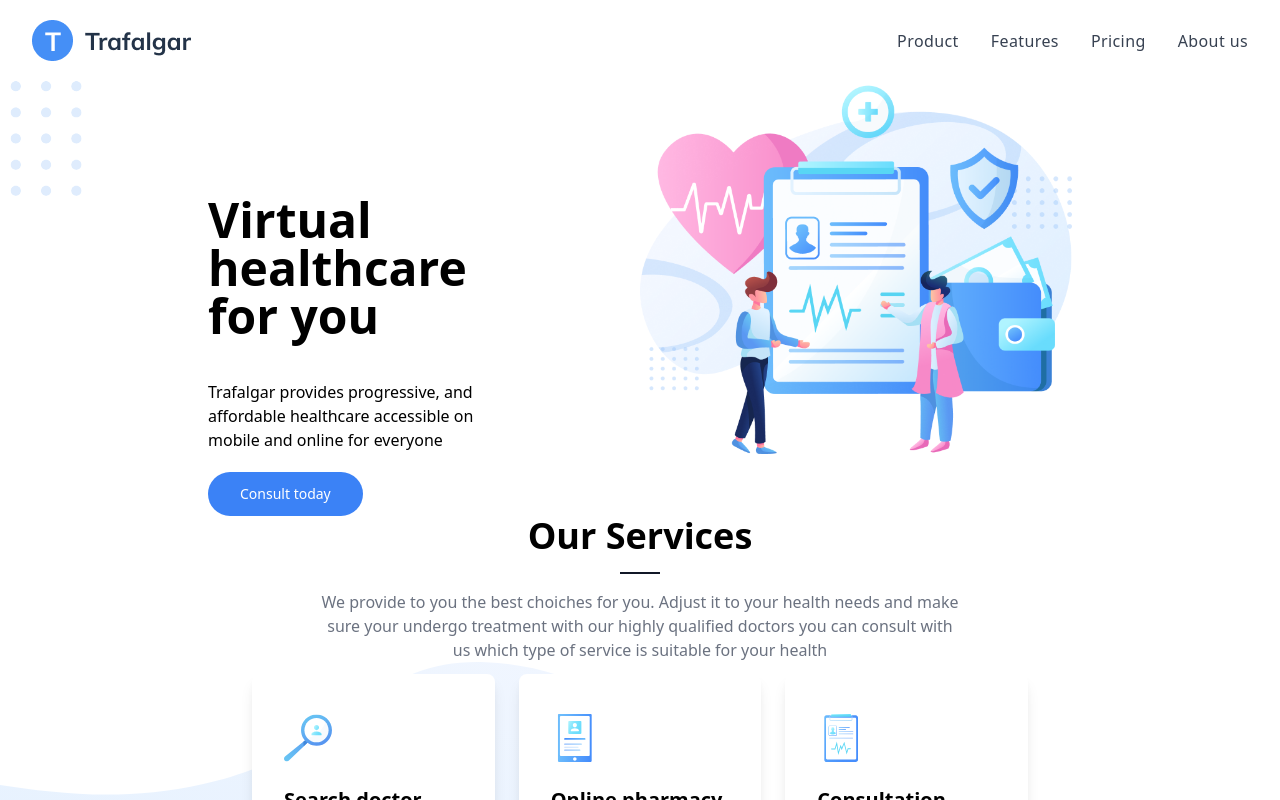
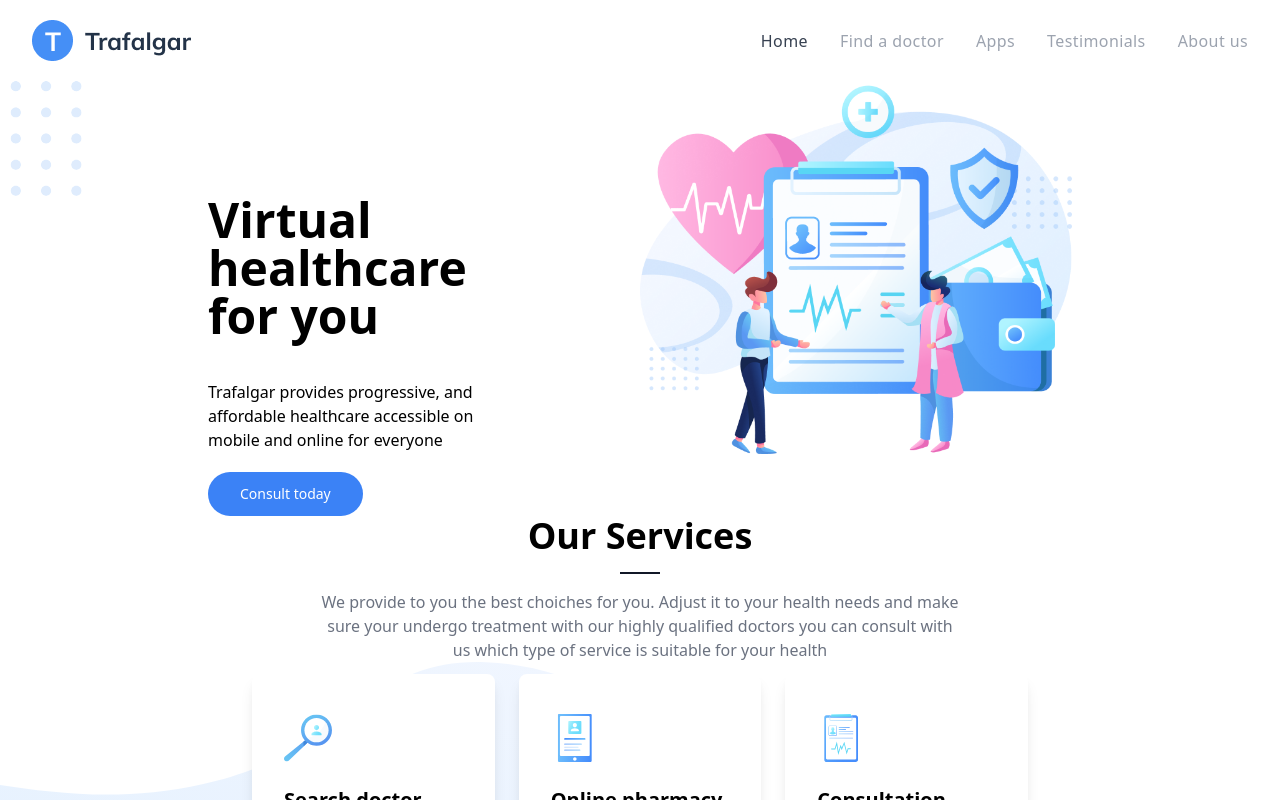
Before and after one commit to avoajaugochukwu/ui-components, a React (Create React App) app: page /Trafalgar in a window 1280 px wide. Shown: the top 800 px of the page. Built offline with nearby package versions, Linux system fonts and the light colour scheme.

Commit message:
Updated APp

```diff
--- a/src/screens/trafalgar/Nav.js
+++ b/src/screens/trafalgar/Nav.js
@@ -23,7 +23,7 @@ const Nav = () => {
               title="Our product"
               className="font-medium tracking-wide text-gray-700 transition-colors duration-200 hover:text-deep-purple-accent-400"
             >
-              Product
+              Home
               </a>
           </li>
           <li>
@@ -31,9 +31,9 @@ const Nav = () => {
               href="/"
               aria-label="Our product"
               title="Our product"
-              className="font-medium tracking-wide text-gray-700 transition-colors duration-200 hover:text-deep-purple-accent-400"
+              className="font-medium tracking-wide text-gray-400 transition-colors duration-200 hover:text-deep-purple-accent-400"
             >
-              Features
+              Find a doctor
               </a>
           </li>
           <li>
@@ -41,9 +41,9 @@ const Nav = () => {
               href="/"
               aria-label="Product pricing"
               title="Product pricing"
-              className="font-medium tracking-wide text-gray-700 transition-colors duration-200 hover:text-deep-purple-accent-400"
+              className="font-medium tracking-wide text-gray-400 transition-colors duration-200 hover:text-deep-purple-accent-400"
             >
-              Pricing
+              Apps
               </a>
           </li>
           <li>
@@ -51,12 +51,21 @@ const Nav = () => {
               href="/"
               aria-label="About us"
               title="About us"
-              className="font-medium tracking-wide text-gray-700 transition-colors duration-200 hover:text-deep-purple-accent-400"
+              className="font-medium tracking-wide text-gray-400 transition-colors duration-200 hover:text-deep-purple-accent-400"
+            >
+              Testimonials
+              </a>
+          </li>
+          <li>
+            <a
+              href="/"
+              aria-label="About us"
+              title="About us"
+              className="font-medium tracking-wide text-gray-400 transition-colors duration-200 hover:text-deep-purple-accent-400"
             >
               About us
               </a>
           </li>
-
         </ul>
         <div className="lg:hidden">
           <button
@@ -119,7 +128,7 @@ const Nav = () => {
                         title="Our product"
                         className="font-medium tracking-wide text-gray-700 transition-colors duration-200 hover:text-deep-purple-accent-400"
                       >
-                        Product
+                        Home
                         </a>
                     </li>
                     <li>
@@ -129,7 +138,7 @@ const Nav = () => {
                         title="Our product"
                         className="font-medium tracking-wide text-gray-700 transition-colors duration-200 hover:text-deep-purple-accent-400"
                       >
-                        Features
+                        Find a doctor
                         </a>
                     </li>
                     <li>
@@ -139,7 +148,17 @@ const Nav = () => {
                         title="Product pricing"
                         className="font-medium tracking-wide text-gray-700 transition-colors duration-200 hover:text-deep-purple-accent-400"
                       >
-                        Pricing
+                        Apps
+                        </a>
+                    </li>
+                    <li>
+                      <a
+                        href="/"
+                        aria-label="About us"
+                        title="About us"
+                        className="font-medium tracking-wide text-gray-700 transition-colors duration-200 hover:text-deep-purple-accent-400"
+                      >
+                        Testimonials
                         </a>
                     </li>
                     <li>
@@ -150,7 +169,7 @@ const Nav = () => {
                         className="font-medium tracking-wide text-gray-700 transition-colors duration-200 hover:text-deep-purple-accent-400"
                       >
                         About us
-                        </a>
+                      </a>
                     </li>
 
                   </ul>
```
